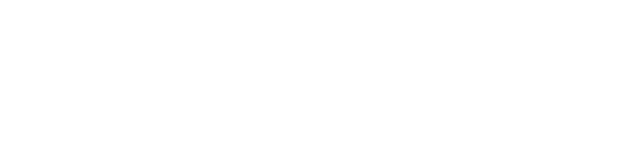
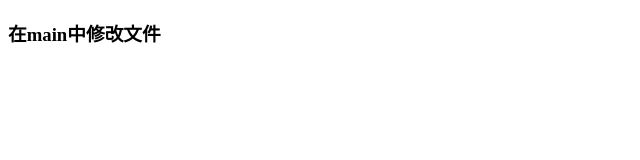
Before and after one commit to wuzhixiongnb/project_01, a plain HTML site: page hello.html in a window 1280 px wide. Shown: the whole page, without its empty margins (0-640 px from the left). Drawn offline with Linux system fonts and the light colour scheme.

```diff
--- a/hello.html
+++ b/hello.html
@@ -5,5 +5,7 @@
     <meta name="viewport" content="width=device-width, initial-scale=1.0" />
     <title>Document</title>
   </head>
-  <body></body>
+  <body>
+    <h3>在main中修改文件</h3>
+  </body>
 </html>
```
